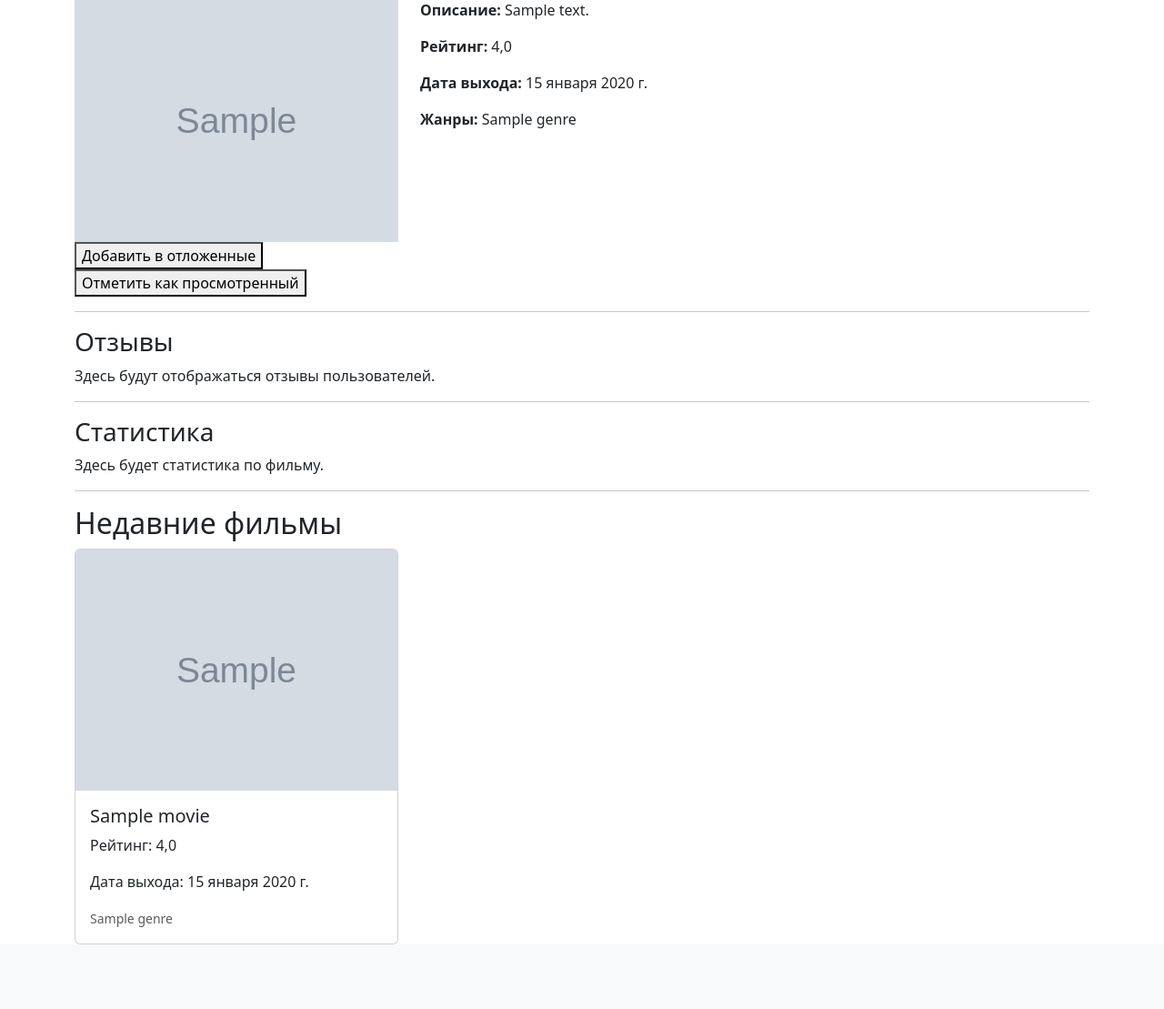
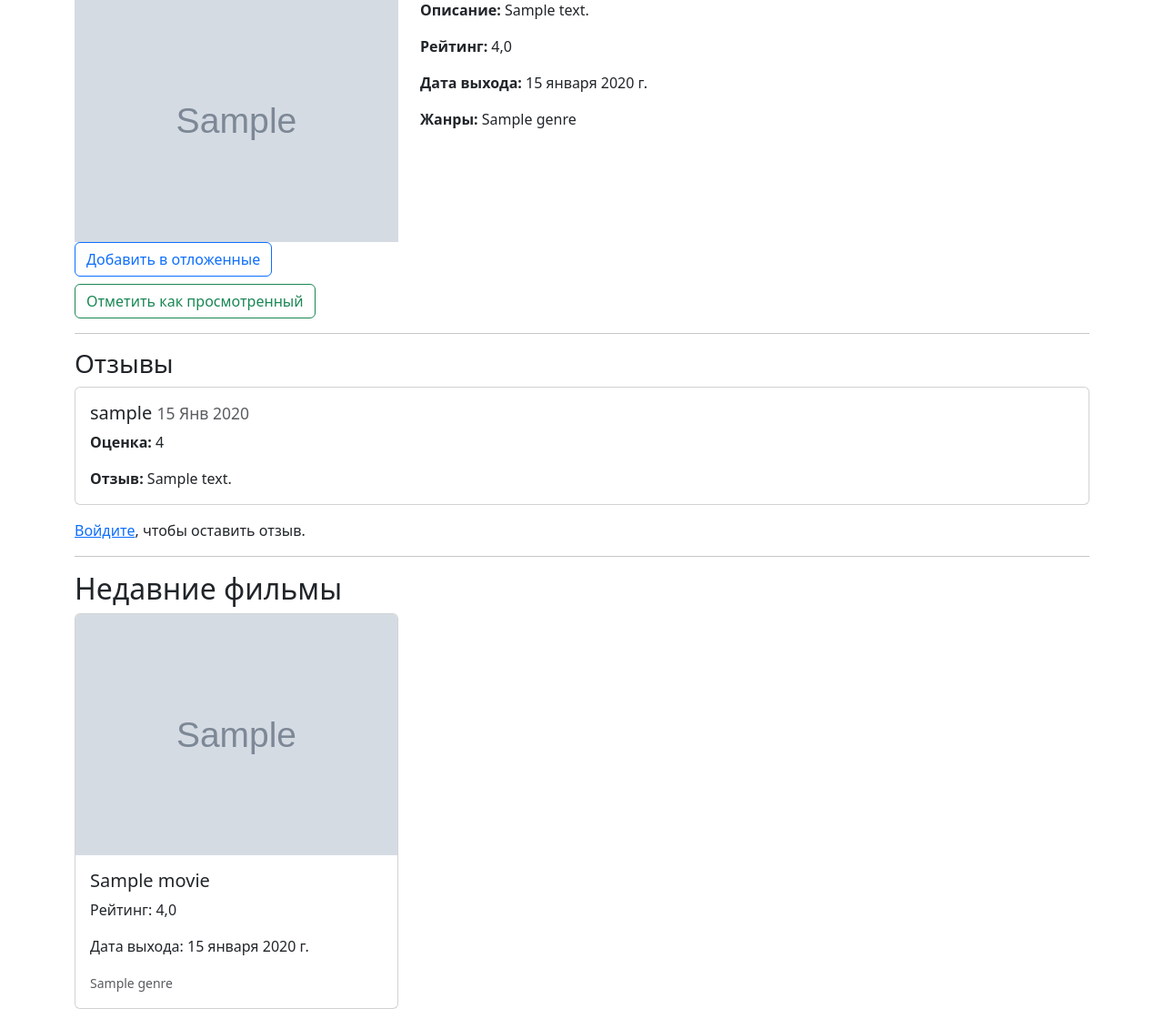
Before and after one commit to DanilLisenko/MovieSite, a Django app: page /movies/1/ in a window 1280 px wide. Shown: the part 137-1246 px from the top of the page at 91% size. Before the commit the page ends 1175 px from the top, so only its background shows below. Run offline with Django 5.2, Linux system fonts and the light colour scheme; tables that the repository leaves empty hold one stand-in row (values such as "Sample post"); grey boxes marked "Sample" are stand-in pictures.

Commit message:
Обновление проекта

```diff
--- /dev/null
+++ b/movie_recommender/movies/forms.py
@@ -0,0 +1,23 @@
+from django import forms
+from .models import Review
+
+class ReviewForm(forms.ModelForm):
+    class Meta:
+        model = Review
+        fields = ['rating', 'review_text']
+        labels = {
+            'rating': 'Оценка:',
+            'review_text': 'Ваш отзыв:'
+        }
+        widgets = {
+            'rating': forms.NumberInput(attrs={
+                'min': 1, 'max': 10,
+                'class': 'form-control',
+                'placeholder': 'Оценка от 1 до 10'
+            }),
+            'review_text': forms.Textarea(attrs={
+                'rows': 4,
+                'class': 'form-control',
+                'placeholder': 'Введите отзыв (не обязательно)...'
+            }),
+        }
--- a/movie_recommender/movies/models.py
+++ b/movie_recommender/movies/models.py
@@ -1,4 +1,5 @@
 from django.db import models
+from django import forms
 from users.models import CustomUser
 from googletrans import Translator
 
@@ -45,12 +46,16 @@ class Review(models.Model):
     """
     user = models.ForeignKey(CustomUser, on_delete=models.CASCADE, related_name='reviews')
     movie = models.ForeignKey(Movie, on_delete=models.CASCADE, related_name='reviews')
-    review_text = models.TextField()
+    review_text = models.TextField(blank=True)  # Отзыв может быть пустым
     rating = models.IntegerField()
     created_at = models.DateTimeField(auto_now_add=True)
 
+    class Meta:
+        unique_together = (('user', 'movie'),)  # Пользователь может оставить только один отзыв на фильм
+
     def __str__(self):
-        return f"Review by {self.user.username} on {self.movie.title}"
+        return f"Отзыв от {self.user.username} на {self.movie.title}"
+
 
 
 class Watchlist(models.Model):
--- a/movie_recommender/movies/templates/movie_detail.html
+++ b/movie_recommender/movies/templates/movie_detail.html
@@ -40,36 +40,62 @@
                 <p><strong>Описание:</strong> {{ movie.description }}</p>
                 <p><strong>Рейтинг:</strong> {{ movie.rating }}</p>
                 <p><strong>Дата выхода:</strong> {{ movie.release_date }}</p>
-                <strong>Жанры:</strong>
+                <p><strong>Жанры:</strong>
                     {% for genre in movie.genres.all %}
                         {{ genre.name }}{% if not forloop.last %}, {% endif %}
                     {% empty %}
                         Не указаны
                     {% endfor %}
+                </p>
+            </div>
         </div>
 
-        </div>
+        <!-- Форма для добавления фильма в отложенные и отметки как просмотренного -->
         <form action="{% url 'movies:add_to_watchlist' movie.id %}" method="post">
             {% csrf_token %}
-            <button type="submit">Добавить в отложенные</button>
+            <button type="submit" class="btn btn-outline-primary">Добавить в отложенные</button>
         </form>
-
-        <form action="{% url 'movies:mark_as_watched' movie.id %}" method="post">
+        <form action="{% url 'movies:mark_as_watched' movie.id %}" method="post" class="mt-2">
             {% csrf_token %}
-            <button type="submit">Отметить как просмотренный</button>
+            <button type="submit" class="btn btn-outline-success">Отметить как просмотренный</button>
         </form>
 
         <hr>
         <h3>Отзывы</h3>
-        <!-- Добавьте блок отзывов -->
-        <p>Здесь будут отображаться отзывы пользователей.</p>
+{% if reviews %}
+    {% for review in reviews %}
+        <div class="card mb-3">
+            <div class="card-body">
+                <h5 class="card-title">
+                    {{ review.user.username }}
+                    <small class="text-muted">{{ review.created_at|date:"d M Y" }}</small>
+                </h5>
+                <p><strong>Оценка:</strong> {{ review.rating }}</p>
+                {% if review.review_text %}
+                    <p class="card-text"><strong>Отзыв:</strong> {{ review.review_text }}</p>
+                {% endif %}
+            </div>
+        </div>
+    {% endfor %}
+{% else %}
+    <p>Нет отзывов для этого фильма.</p>
+{% endif %}
+
+<!-- Форма для оставления или редактирования отзыва -->
+{% if user.is_authenticated %}
+    <hr>
+    <h4>{% if user_review %}Изменить ваш отзыв{% else %}Оставьте свой отзыв{% endif %}</h4>
+    <form method="post">
+        {% csrf_token %}
+        {{ form.as_p }}
+        <button type="submit" class="btn btn-primary">{% if user_review %}Обновить отзыв{% else %}Отправить отзыв{% endif %}</button>
+    </form>
+{% else %}
+    <p><a href="{% url 'users:login' %}">Войдите</a>, чтобы оставить отзыв.</p>
+{% endif %}
 
         <hr>
-        <h3>Статистика</h3>
-        <!-- Добавьте блок статистики -->
-        <p>Здесь будет статистика по фильму.</p>
-
-        <hr>
+        <!-- Блок "Недавние фильмы" (как у вас уже есть) -->
         <h2>Недавние фильмы</h2>
         <div class="row">
             {% for recent in recent_movies %}
@@ -99,7 +125,6 @@
             {% endfor %}
         </div>
 
-
     </div>
 </body>
 </html>
--- a/movie_recommender/movies/views.py
+++ b/movie_recommender/movies/views.py
@@ -1,11 +1,8 @@
-from django.shortcuts import render
+from django.shortcuts import render, get_object_or_404, redirect
 from django.http import JsonResponse
-from .models import Movie,Watchlist
 from django.contrib.auth.decorators import login_required
-from django.shortcuts import render, get_object_or_404, redirect
-from django.db.models.signals import post_save
-from django.dispatch import receiver
-
+from .models import Movie, Watchlist, Review  # Импортируем Review
+from .forms import ReviewForm
 
 def recommend_movie(request):
     # Получаем случайный фильм
@@ -24,16 +21,50 @@ def search_movie_tmdb(request):
 
     return render(request, 'movies/search_movie_tmdb.html')
 
+
 def movie_detail(request, movie_id):
-    # Получаем фильм по его ID или возвращаем 404
     movie = get_object_or_404(Movie, id=movie_id)
-    # Получаем список недавних фильмов с предзагрузкой жанров
     recent_movies = Movie.objects.all().prefetch_related('genres')[:9]
-    # Передаём их в контекст шаблона
-    return render(request, 'movie_detail.html', {
+    # Получаем все отзывы для фильма (отсортированные по дате)
+    reviews = movie.reviews.all().order_by('-created_at')
+
+    user_review = None
+    if request.user.is_authenticated:
+        try:
+            user_review = reviews.get(user=request.user)
+        except Review.DoesNotExist:
+            user_review = None
+
+    if request.method == 'POST':
+        if not request.user.is_authenticated:
+            return redirect('users:login')
+        # Если отзыв уже существует, обновляем его; иначе — создаём новый
+        if user_review:
+            form = ReviewForm(request.POST, instance=user_review)
+        else:
+            form = ReviewForm(request.POST)
+        if form.is_valid():
+            review = form.save(commit=False)
+            review.user = request.user
+            review.movie = movie
+            review.save()
+            return redirect('movies:movie_detail', movie_id=movie.id)
+    else:
+        # Если пользователь уже оставил отзыв, заполняем форму его данными
+        if user_review:
+            form = ReviewForm(instance=user_review)
+        else:
+            form = ReviewForm()
+
+    context = {
         'movie': movie,
         'recent_movies': recent_movies,
-    })
+        'reviews': reviews,
+        'form': form,
+        'user_review': user_review,
+    }
+    return render(request, 'movie_detail.html', context)
+
 @login_required
 def add_to_watchlist(request, movie_id):
     movie = get_object_or_404(Movie, id=movie_id)
--- a/movie_recommender/users/views.py
+++ b/movie_recommender/users/views.py
@@ -6,7 +6,7 @@ from .models import CustomUser
 from .forms import UserRegistrationForm, UserLoginForm
 from django.shortcuts import get_object_or_404
 from .forms import SaveMovieForm,EditProfileForm
-from movies.models import Watchlist, Movie
+from movies.models import Watchlist, Movie , Review
 
 
 
@@ -44,6 +44,8 @@ def profile(request):
     user = request.user
     watched_movies = Watchlist.objects.filter(user=user, watched=True)
     watchlist_movies = Watchlist.objects.filter(user=user, watched=False)
+    # Получаем отзывы текущего пользователя (можно добавить .select_related('movie') для оптимизации)
+    reviews = Review.objects.filter(user=user).select_related('movie')
 
     context = {
         'user': user,
@@ -51,6 +53,7 @@ def profile(request):
         'watchlist_count': watchlist_movies.count(),
         'watched_movies': watched_movies,
         'watchlist_movies': watchlist_movies,
+        'reviews': reviews,  # Передаём отзывы в шаблон
     }
     return render(request, 'users/profile.html', context)
 
```
Also changed, not shown: movie_recommender/movies/templates/movies/movie_detail.html (deleted, +0 -10 lines), movie_recommender/users/templates/users/profile.html (+30 -0 lines), movie_recommender/movies/migrations/0002_alter_review_review_text.py (added), movie_recommender/movies/migrations/0003_alter_review_unique_together.py (added). Lines whose indentation alone changed are shown as unchanged.
